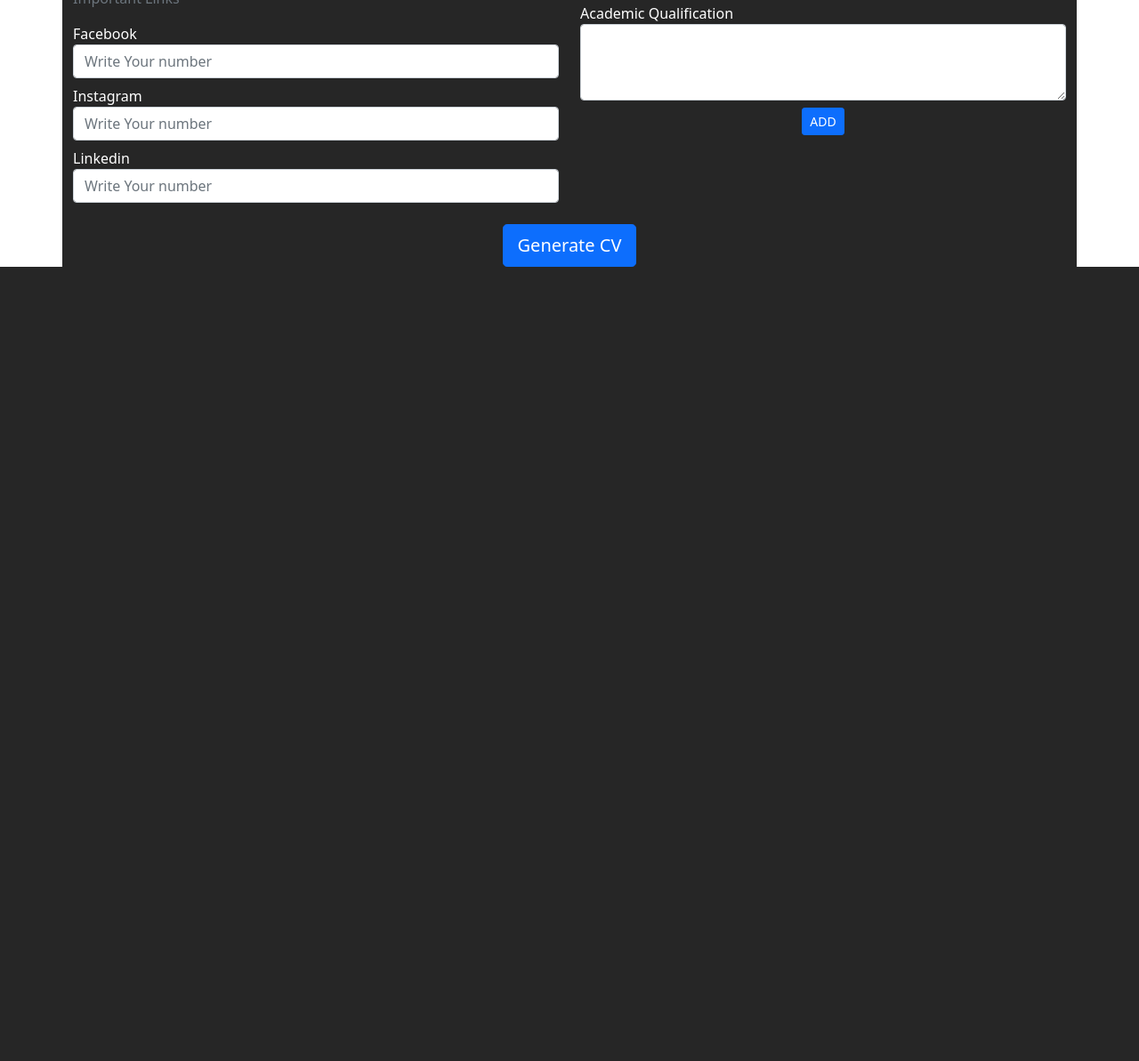
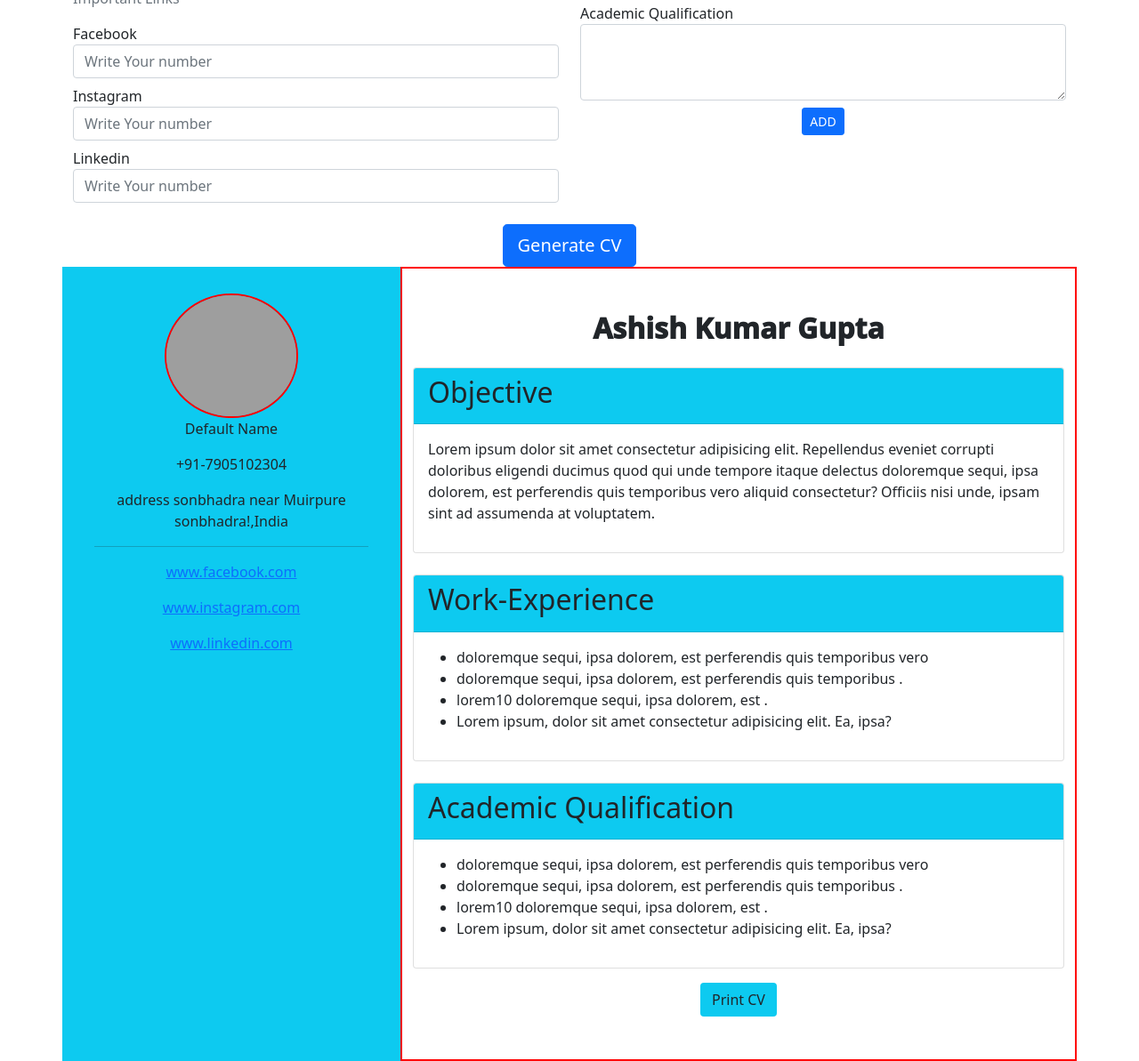
Before and after one commit to webdev-ashishk/Resume-Generator, a plain HTML site: page scr/index.html in a window 1280 px wide. Shown: the part 517-1710 px from the top of the page at 89% size. Before the commit the page ends 817 px from the top, so only its background shows below. Drawn offline with nearby package versions, Linux system fonts and the light colour scheme; grey boxes are pictures that could not be loaded.

Commit message:
trying to generating CV

```diff
--- a/scr/index.css
+++ b/scr/index.css
@@ -1,9 +1,16 @@
+
+#cv-form{
+  /* display: none; */
+}
+
+
+
 *{
     margin: 0;
     padding: 0;
     box-sizing: border-box;
-    background-color: #262626;
-    color:white;
+    /* background-color: #262626; */
+    /* color:white; */
 }
 .neonText {
     color: #fff;
@@ -60,3 +67,12 @@
   }
 
 }
+
+  /* template css added here */
+  .myImage{
+    border-radius: 50%;
+    width: 150px;
+    height: 140px;
+    margin-top: 30px;
+    border: 2px solid red;
+  }
--- a/scr/index.html
+++ b/scr/index.html
@@ -12,7 +12,10 @@
     <title>RG</title>
   </head>
   <body>
-    <div class="container">
+
+     <!-- first part work -->
+
+    <div class="container" id="cv-form">
 
     <h1 class="text-center my-2 neonText">💖Resume Generator💖</h1>
     <p class="text-center">by webdev-ashishk</p>
@@ -67,6 +70,7 @@
           <textarea
            placeholder="Write Your objective"
            class="form-control"
+           id="objectField"
            rows="5"
            >
             </textarea>
@@ -77,6 +81,7 @@
          <label for="weField">Work Experience</label>
          <textarea
          rows="3"
+         id="workexpField"
          placeholder="Write Your work-experience"
          class="form-control weField"
          >
@@ -104,14 +109,94 @@
             </div>
        </div>
       </div>
-      <div class="container text-center mt-4">
-       <button class="btn btn-primary btn-lg">Generate CV</button>
+    </div>
+    <div class="container text-center mt-4">
+     <button onclick="generateCV()" class="btn btn-primary btn-lg">Generate CV</button>
+    </div>
+    </div>
+
+       <!-- ----------------------------  second part  -------------------------- -->
+        <!--cv template -->
+
+       <div class="container text-center" id="cv-template">
+        <div class="row">
+
+          <div class="col-md-4 bg-info">
+
+            <!-- first column -->
+
+            <img src="https://www.pngitem.com/pimgs/m/35-350426_profile-icon-png-default-profile-picture-png-transparent.png" alt="default-profile"
+            class="img-fluid myImage"
+            />
+
+            <div class="container">
+              <p id="nameT1">Default Name </p>
+              <p id="contactT">+91-7905102304 </p>
+              <p class="addressT">address sonbhadra near Muirpure sonbhadra!,India </p>
+              <hr>
+
+              <p><a id="fbT" href="#1">www.facebook.com</a></p>
+              <p><a id="instaT" href="#1">www.instagram.com</a></p>
+              <p><a id="linkedT" href="#1">www.linkedin.com</a></p>
+            </div>
+          </div>
+
+          <div class="col-md-8 py-5" style="border:2px solid red">
+            <!-- second column -->
+            <h2 id="nameT2" class="text-center" style="font-weight: 980">Ashish Kumar Gupta</h2>
+
+            <!-- object card -->
+            <div class="card mt-4">
+              <div class="card-header bg-info">
+               <h2 style="text-align: left;"> Objective</h2>
+              </div>
+              <div class="card-body" style="text-align:left">
+                <p id="objectiveT">Lorem ipsum dolor sit amet consectetur adipisicing elit. Repellendus eveniet corrupti doloribus eligendi ducimus quod qui unde tempore itaque delectus doloremque sequi, ipsa dolorem, est perferendis quis temporibus vero aliquid consectetur? Officiis nisi unde, ipsam sint ad assumenda at voluptatem.
+
+                </p>
+              </div>
+            </div>
+
+            <!-- Work Experience -->
+            <div class="card mt-4">
+              <div class="card-header bg-info">
+               <h2 style="text-align: left;"> Work-Experience</h2>
+              </div>
+              <div class="card-body" style="text-align: left;">
+            <ul id="weT">
+              <li>doloremque sequi, ipsa dolorem, est perferendis quis temporibus vero</li>
+              <li>doloremque sequi, ipsa dolorem, est perferendis quis temporibus .</li>
+              <li>lorem10 doloremque sequi, ipsa dolorem, est .</li>
+              <li>Lorem ipsum, dolor sit amet consectetur adipisicing elit. Ea, ipsa?</li>
+            </ul>
+              </div>
+            </div>
+            <!-- Academic Qualification-->
+            <div class="card mt-4">
+              <div class="card-header bg-info">
+               <h2 style="text-align: left;"> Academic Qualification</h2>
+              </div>
+              <div class="card-body" style="text-align: left;">
+            <ul id="aqT">
+              <li>doloremque sequi, ipsa dolorem, est perferendis quis temporibus vero</li>
+              <li>doloremque sequi, ipsa dolorem, est perferendis quis temporibus .</li>
+              <li>lorem10 doloremque sequi, ipsa dolorem, est .</li>
+              <li>Lorem ipsum, dolor sit amet consectetur adipisicing elit. Ea, ipsa?</li>
+            </ul>
+              </div>
+            </div>
+            <div class="container mt-3 text-center">
+              <button onclick="printCV()" class="btn bg-info">Print CV</button>
+            </div>
+          </div>
+
+
+        </div>
       </div>
-</div>
 
 
 
-    </div>
+
     <!-- Optional JavaScript; choose one of the two! -->
 
     <!-- Option 1: Bootstrap Bundle with Popper -->
--- a/scr/index.js
+++ b/scr/index.js
@@ -30,3 +30,17 @@ function addAcademics(){
     aqObj.insertBefore(newNode,aqAddButtonObj);
 
 }
+
+//Generate CV
+
+ function generateCV(){
+    // console.log("generate CV");
+
+    // This will take value from input box of name
+    let nameField=document.getElementById('nameField').value;
+    //nameT1 is Location where to pull values of NameField!
+    let nameT1=document.getElementById('nameT1');
+
+    nameT1.innerText=nameField;
+
+ }
```
